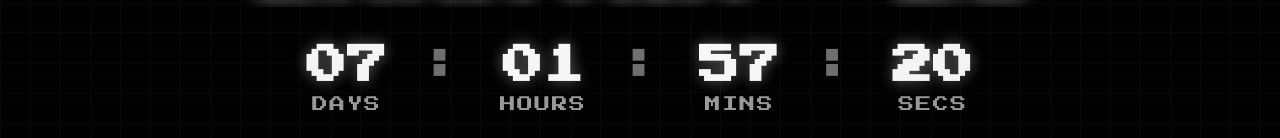
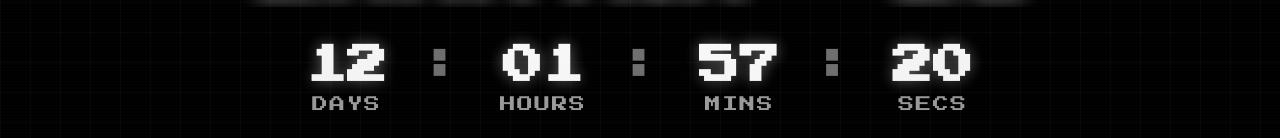
Before and after one commit to PraveenVenktateshNA/Enantra26website, a React (Vite) app: page / in a window 1280 px wide. Shown: the part 538-676 px from the top of the page. Built offline with nearby package versions, Linux system fonts and the light colour scheme.

Commit message:
changed the date to 12th (its a small change, felt bored so did it :) )

```diff
--- a/src/pages/Home.jsx
+++ b/src/pages/Home.jsx
@@ -47,7 +47,7 @@ export default function Home() {
 
   useEffect(() => {
     const calculateTimeLeft = () => {
-      const targetDate = new Date('2026-02-07T00:00:00');
+      const targetDate = new Date('2026-02-12T00:00:00');
       const now = new Date();
       const difference = targetDate - now;
 
```
